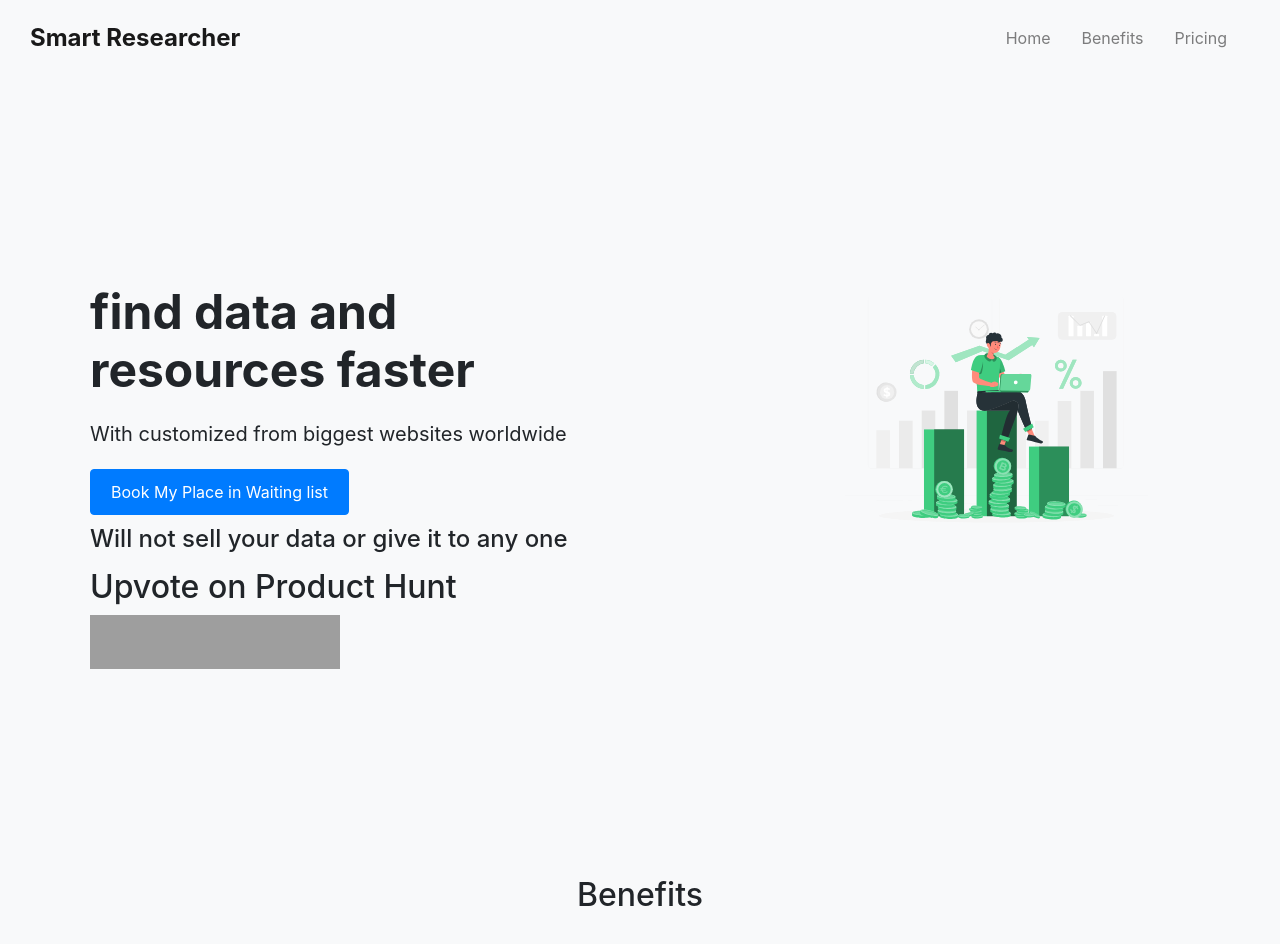
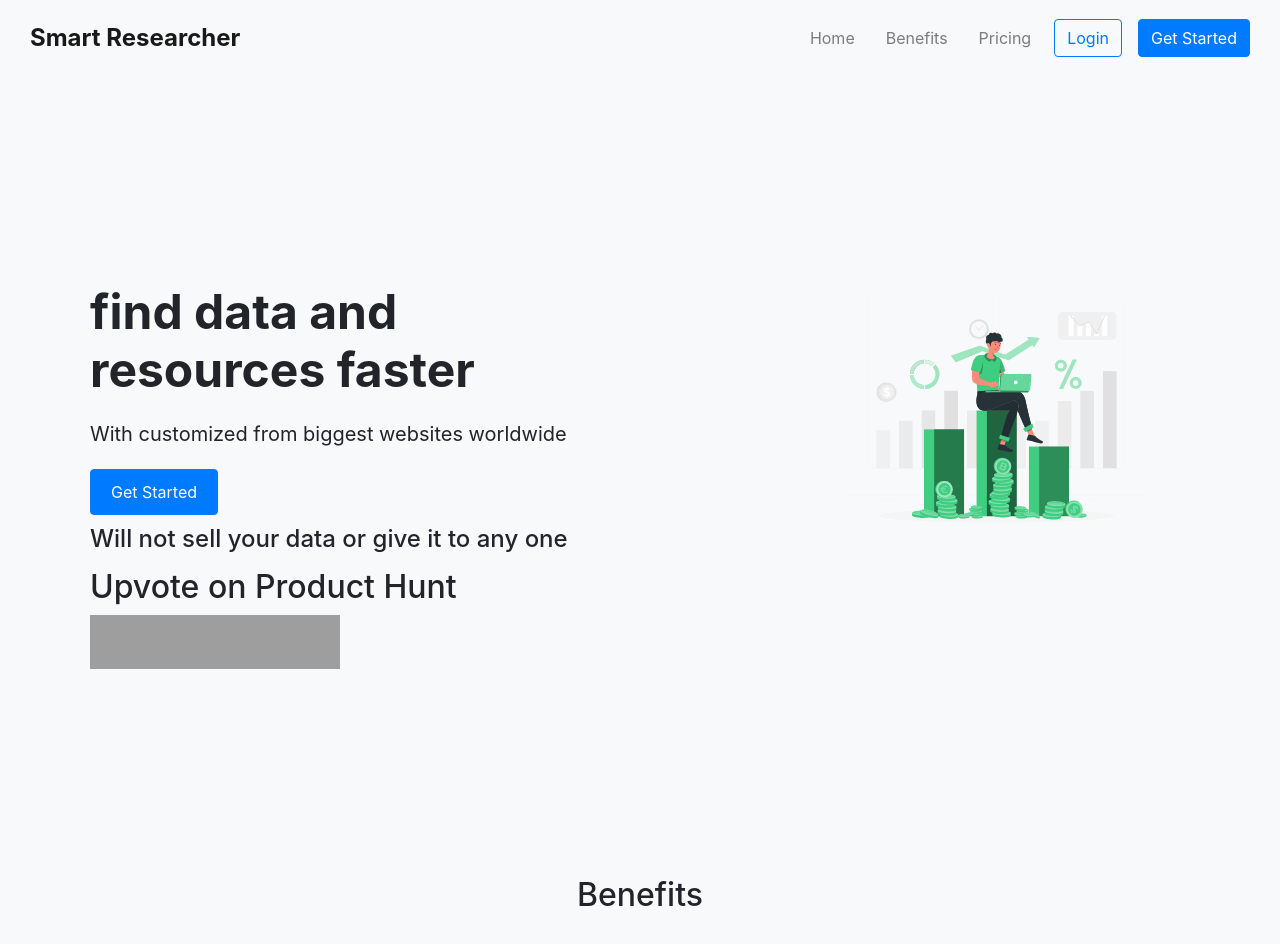
Before and after one commit to rami-al-rahim/Smart-Researcher, a plain HTML site: page index.html in a window 1280 px wide. Shown: the top 944 px of the page. Drawn offline with nearby package versions, Linux system fonts and the light colour scheme; grey boxes are pictures that could not be loaded; a script that the page names is missing.

Commit message:
add some edits

```diff
--- a/index.html
+++ b/index.html
@@ -21,7 +21,7 @@
     </script>
 
     <script>
-        if(window.location.port == 5500) return;
+        if (window.location.port == 5500) return;
         (function (s, e, n, d, er) {
             s['Sender'] = er;
             s[er] = s[er] || function () {
@@ -52,6 +52,10 @@
                     <li class="nav-item"></li>
                 </ul>
             </div>
+            <form class="form-inline my-2 my-lg-0">
+                <button class="btn btn-outline-primary my-2 my-sm-0 mr-3" onclick="window.open('https://app.smart-researcher.rami-dev.com/login')">Login</button>
+                <button class="btn btn-primary my-2 my-sm-0" onclick="window.open('https://app.smart-researcher.rami-dev.com/create-account')">Get Started</button>
+            </form>
         </nav>
     </headers>
     <div id="Home" class="hero-section">
@@ -60,8 +64,7 @@
                 <div class="col-md-6 hero-text">
                     <h1>find data and resources faster</h1>
                     <p>With customized from biggest websites worldwide</p>
-                            <button id="submit" class="btn btn-primary">Book My
-                        Place in Waiting list</button>
+                    <button class="btn btn-primary" onclick="window.open('https://app.smart-researcher.rami-dev.com/')">Get Started</button>
                     <div>
                         <h4 style="margin-bottom:15px;margin-top:10px">Will not sell your data or give it to any one
                         </h4>
```
